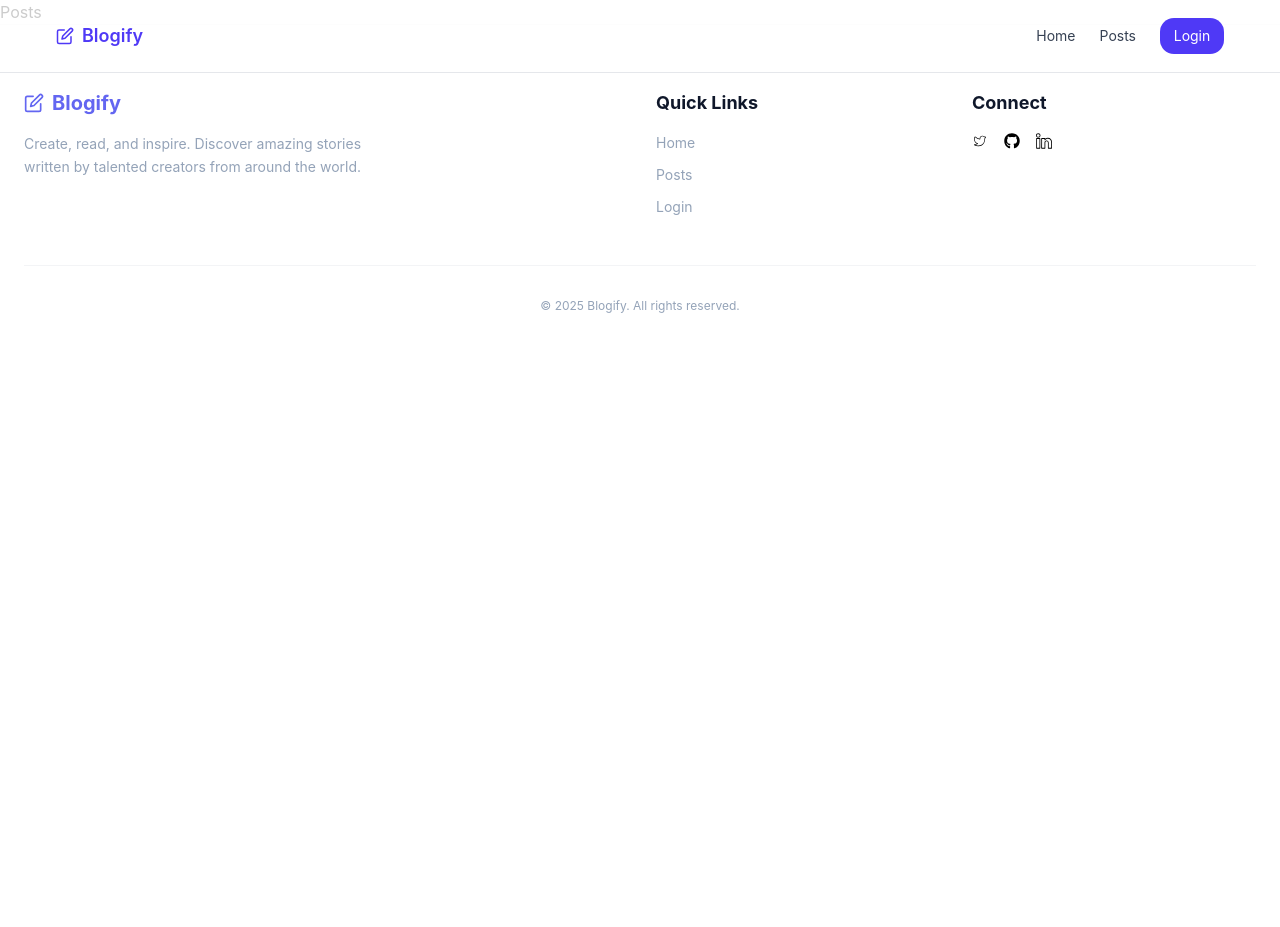
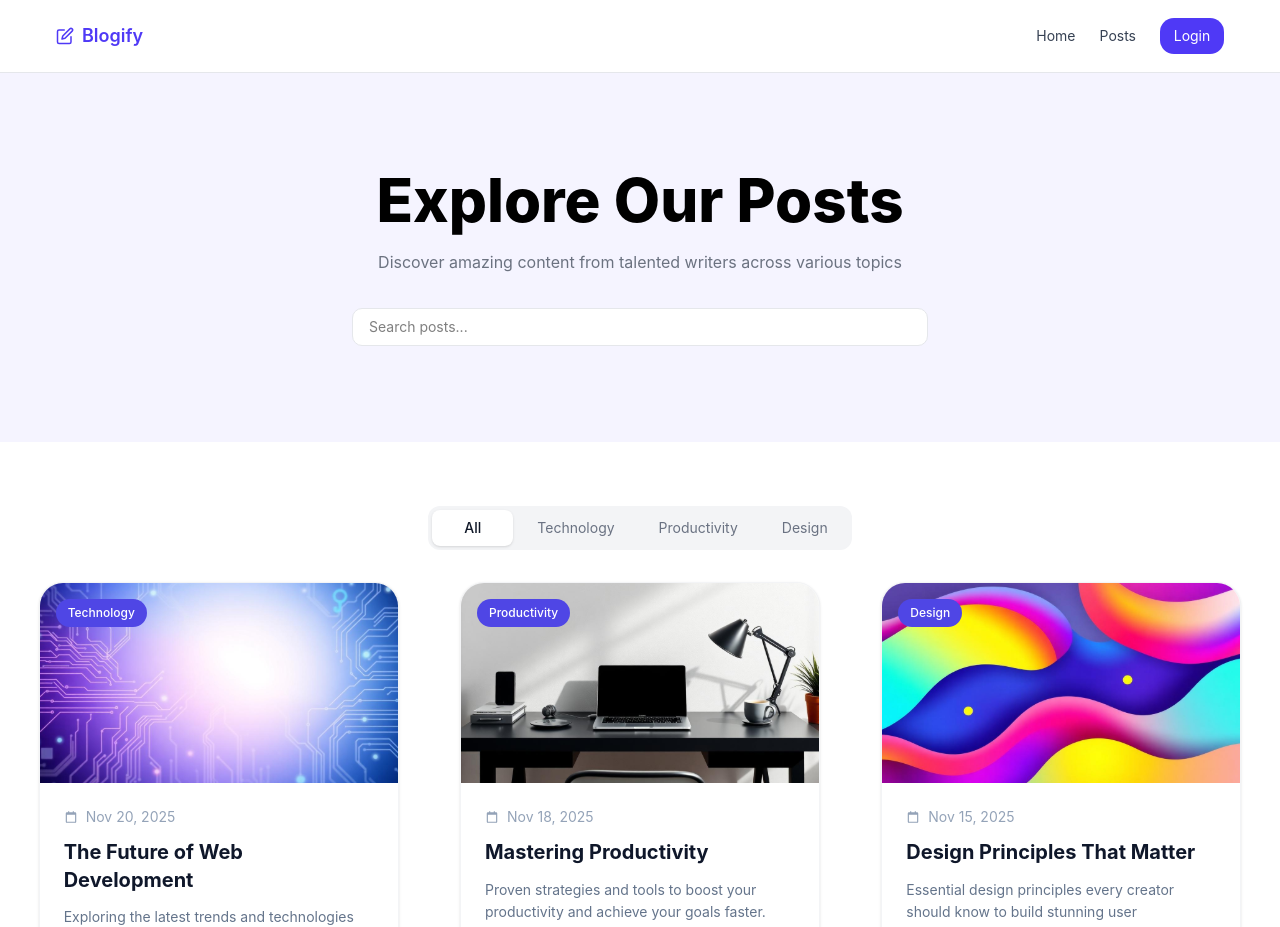
Before and after one commit to isfandiyorbekmahammadjonov-a11y/loyiha, a React (Vite) app: page /posts in a window 1280 px wide. Shown: the top 927 px of the page. Before the commit the page ends 800 px from the top, so only its background shows below. Built offline with nearby package versions, Linux system fonts and the light colour scheme.

Commit message:
add Posts section

```diff
--- a/src/App.jsx
+++ b/src/App.jsx
@@ -3,6 +3,7 @@ import { createBrowserRouter, RouterProvider } from "react-router-dom";
 import PublicLayout from "./layouts/PublicLayout";
 import Home from "./pages/public/Home";
 import Posts from "./pages/public/Posts";
+import Login from "./pages/public/Login";
 function App() {
   const router = createBrowserRouter([
     {
@@ -17,6 +18,10 @@ function App() {
           path: "posts",
           element: <Posts />,
         },
+        {
+          path: "login",
+          element: <Login />,
+        },
       ],
     },
   ]);
--- /dev/null
+++ b/src/components/CardsMap.jsx
@@ -0,0 +1,55 @@
+import React from "react";
+import { blogPostsBlogify } from "../data/PostInfo";
+import { BiCalendarAlt } from "react-icons/bi";
+import { FaArrowRightLong } from "react-icons/fa6";
+function CardsMap() {
+  return (
+    <div className="md:flex block justify-center gap-8 my-8">
+      {blogPostsBlogify.map((item) => {
+        return (
+          <div
+            key={item.id}
+            className="max-w-[360px] mx-auto bg-white border border-gray-100 rounded-[24px] shadow-sm overflow-hidden font-sans"
+          >
+            <div className="relative h-[200px] w-full">
+              <img
+                src={item.image}
+                alt="The Future of Web Development"
+                className="w-full h-full object-cover"
+              />
+
+              <span className="absolute top-4 left-4 bg-[#4F46E5] text-white text-xs font-medium px-3 py-1.5 rounded-full">
+                {item.category}
+              </span>
+            </div>
+
+            <div className="p-6">
+              <div className="flex items-center gap-2 text-[#94A3B8] text-sm mb-3">
+                <BiCalendarAlt />
+                <span>{item.date}</span>
+              </div>
+
+              <h3 className="text-[#0F172A] text-xl font-bold leading-snug mb-3">
+                {item.title}
+              </h3>
+
+              <p className="text-[#64748B] text-sm leading-relaxed mb-5">
+                {item.desc}
+              </p>
+
+              <a
+                href="#"
+                className="inline-flex items-center gap-1.5 text-[#4F46E5] font-semibold text-sm hover:gap-2.5 transition-all"
+              >
+                <span>Read more</span>
+                <FaArrowRightLong />
+              </a>
+            </div>
+          </div>
+        );
+      })}
+    </div>
+  );
+}
+
+export default CardsMap;
--- a/src/components/Hero.jsx
+++ b/src/components/Hero.jsx
@@ -3,7 +3,7 @@ import { FaArrowRight } from "react-icons/fa";
 import hero from "../assets/hero.svg";
 function Hero() {
   return (
-    <section className="bg-[#F5F4FF] h-[585px] flex items-center mt-18">
+    <section className="bg-[#F5F4FF] h-[585px] flex items-center">
       <div className="container mx-auto px-6">
         <div className="grid md:grid-cols-2 gap-16 items-center">
           <div className="mx-auto">
--- /dev/null
+++ b/src/components/PostTop.jsx
@@ -0,0 +1,23 @@
+import React from "react";
+
+function PostTop() {
+  return (
+    <section className="bg-[#F5F4FF] py-24">
+      <h1 className="text-center font-extrabold text-6xl leading-16">
+        Explore Our Posts
+      </h1>
+      <p className="text-[#6B7280] leading-7 text-5 text-center mt-4">
+        Discover amazing content from talented writers across various topics
+      </p>
+      <div className="flex justify-center">
+        <input
+          type="text"
+          placeholder="Search posts..."
+          className="mt-8 w-full bg-white max-w-[576px] px-4 py-2 border border-gray-200 rounded-[10px] text-sm focus:outline-none"
+        />
+      </div>
+    </section>
+  );
+}
+
+export default PostTop;
--- /dev/null
+++ b/src/components/PostsBottom.jsx
@@ -0,0 +1,33 @@
+import React from "react";
+import CardsMap from "./CardsMap";
+function PostsBottom() {
+  return (
+    <section className="py-16">
+      <div className="flex justify-center">
+        <div className="flex items-center gap-1 p-1 bg-gray-100 rounded-xl">
+          <button className="px-8 py-2 text-sm font-medium bg-white rounded-lg shadow-sm text-gray-900">
+            All
+          </button>
+
+          <button className="px-5 py-2 text-sm text-gray-500 rounded-lg hover:bg-white/60">
+            Technology
+          </button>
+
+          <button className="px-5 py-2 text-sm text-gray-500 rounded-lg hover:bg-white/60">
+            Productivity
+          </button>
+
+          <button className="px-5 py-2 text-sm text-gray-500 rounded-lg hover:bg-white/60">
+            Design
+          </button>
+        </div>
+      </div>
+      <div className="container">
+        <CardsMap />
+        <CardsMap />
+      </div>
+    </section>
+  );
+}
+
+export default PostsBottom;
--- a/src/components/PostsInfo.jsx
+++ b/src/components/PostsInfo.jsx
@@ -1,7 +1,7 @@
 import React from "react";
-import { blogPostsBlogify } from "../data/PostInfo";
 import { BiCalendarAlt } from "react-icons/bi";
 import { FaArrowRightLong } from "react-icons/fa6";
+import CardsMap from "./CardsMap";
 function PostsInfo() {
   return (
     <div className="container mx-auto px-6">
@@ -17,52 +17,7 @@ function PostsInfo() {
           View All <FaArrowRightLong />
         </button>
       </div>
-
-      <div className="md:flex block justify-center gap-18 mb-32">
-        {blogPostsBlogify.map((item) => {
-          return (
-            <div
-              key={item.id}
-              className="max-w-[360px] mx-auto mb-5 bg-white border border-gray-100 rounded-[24px] shadow-sm overflow-hidden font-sans"
-            >
-              <div className="relative h-[200px] w-full">
-                <img
-                  src={item.image}
-                  alt="The Future of Web Development"
-                  className="w-full h-full object-cover"
-                />
-
-                <span className="absolute top-4 left-4 bg-[#4F46E5] text-white text-xs font-medium px-3 py-1.5 rounded-full">
-                  {item.category}
-                </span>
-              </div>
-
-              <div className="p-6">
-                <div className="flex items-center gap-2 text-[#94A3B8] text-sm mb-3">
-                  <BiCalendarAlt />
-                  <span>{item.date}</span>
-                </div>
-
-                <h3 className="text-[#0F172A] text-xl font-bold leading-snug mb-3">
-                  {item.title}
-                </h3>
-
-                <p className="text-[#64748B] text-sm leading-relaxed mb-5">
-                  {item.desc}
-                </p>
-
-                <a
-                  href="#"
-                  className="inline-flex items-center gap-1.5 text-[#4F46E5] font-semibold text-sm hover:gap-2.5 transition-all"
-                >
-                  <span>Read more</span>
-                  <FaArrowRightLong />
-                </a>
-              </div>
-            </div>
-          );
-        })}
-      </div>
+      <CardsMap />
     </div>
   );
 }
--- a/src/layouts/PublicLayout.jsx
+++ b/src/layouts/PublicLayout.jsx
@@ -7,7 +7,7 @@ function Layout() {
       <header>
         <Navbar />
       </header>
-      <main>
+      <main className="mt-18">
         <Outlet />
       </main>
       <Footer />
--- /dev/null
+++ b/src/pages/public/Login.jsx
@@ -0,0 +1,7 @@
+import React from "react";
+
+function Login() {
+  return <div>Login</div>;
+}
+
+export default Login;
--- a/src/pages/public/Posts.jsx
+++ b/src/pages/public/Posts.jsx
@@ -1,9 +1,14 @@
-import React from 'react'
+import React from "react";
+import PostsBottom from "../../components/PostsBottom";
+import PostTop from "../../components/PostTop";
 
 function Posts() {
   return (
-    <div>Posts</div>
-  )
+    <>
+      <PostTop />
+      <PostsBottom />
+    </>
+  );
 }
 
-export default Posts
+export default Posts;
```
